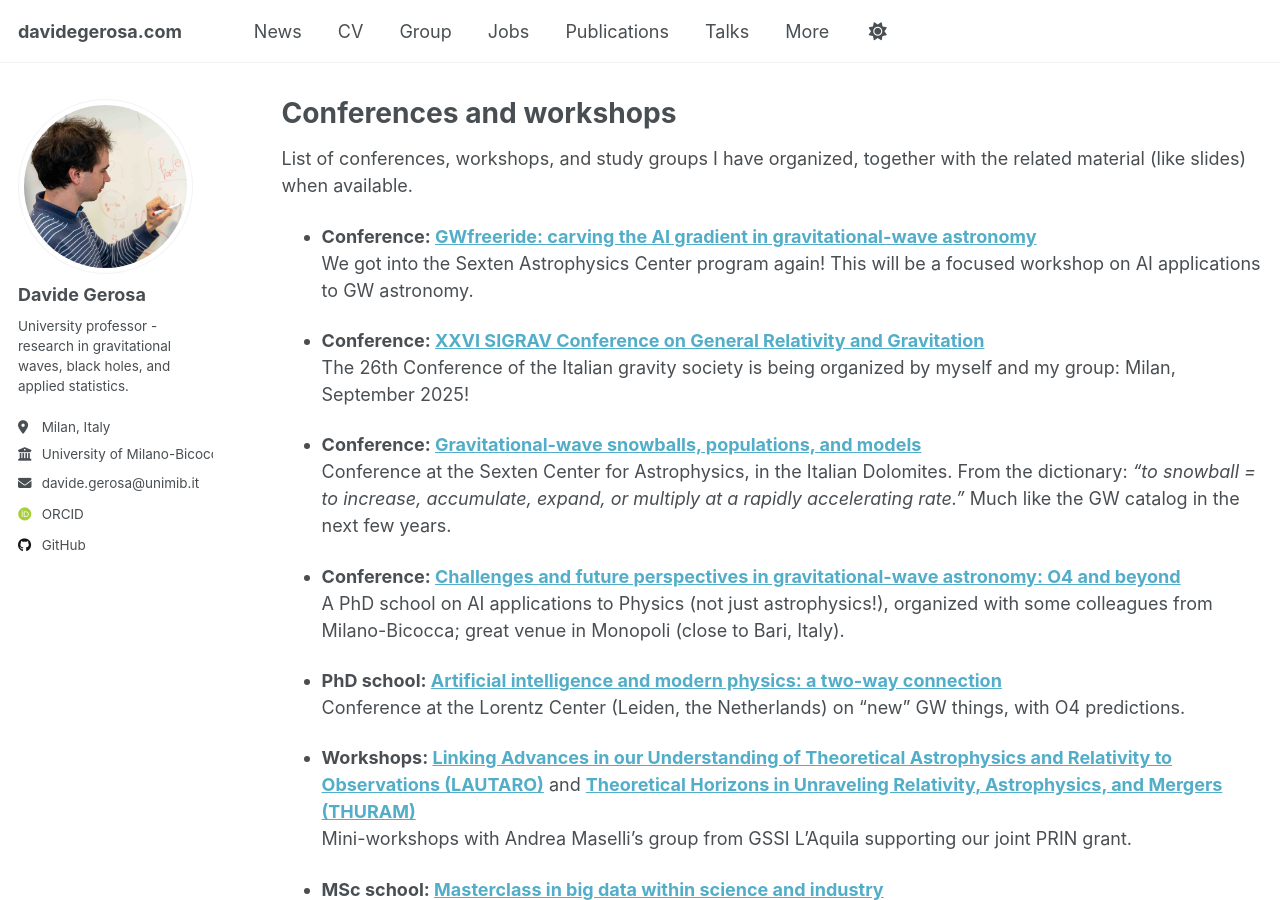
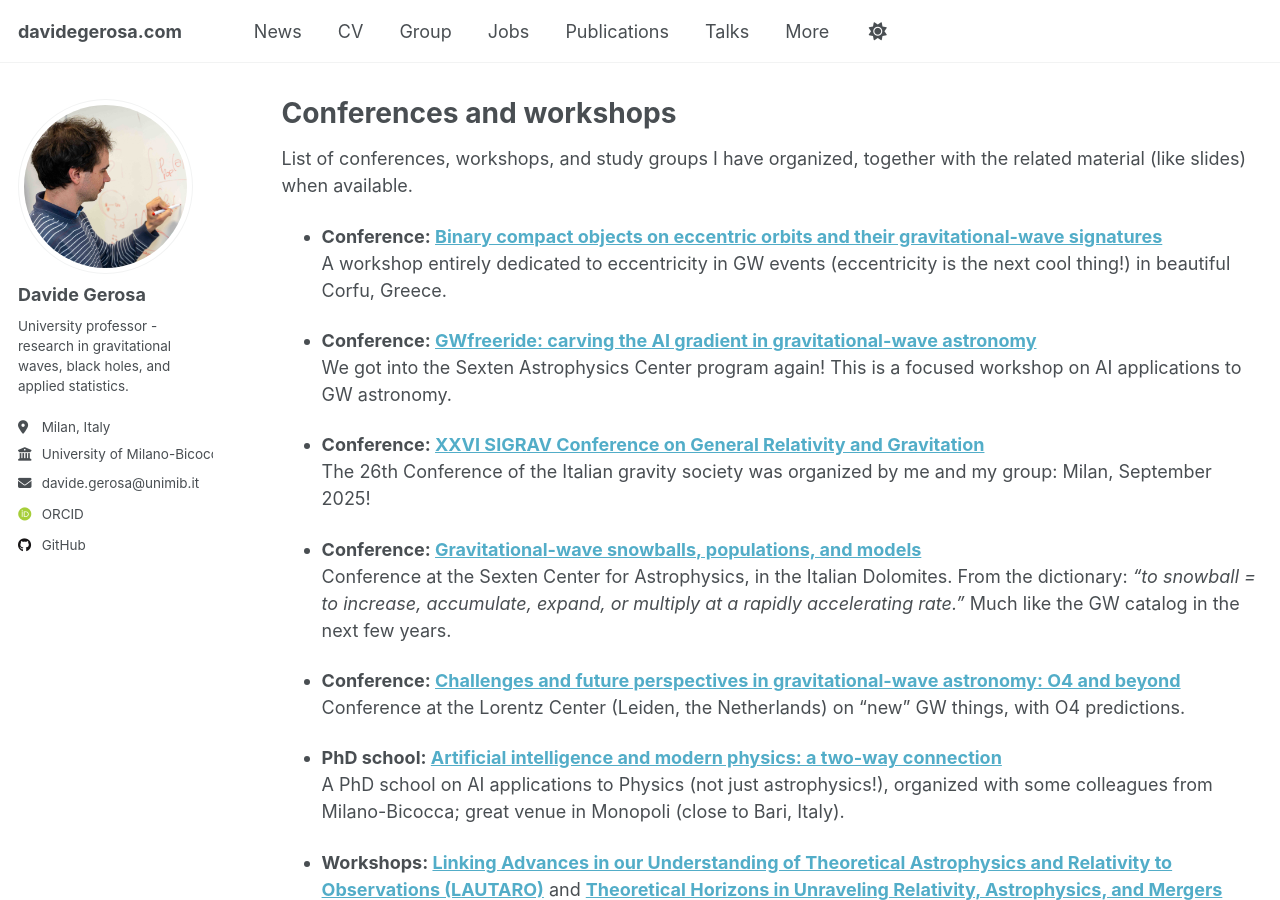
Before and after one commit to dgerosa/website, a Jekyll site: the page built from _pages/conferences.md, in a window 1280 px wide and 900 px high. Built offline with Jekyll 4.4.1, drawn with Linux system fonts in a browser that asks for light colours; some web fonts are replaced.

Commit message:
Wed Aug 12 08:05:35 CEST 2026

```diff
--- a/_pages/conferences.md
+++ b/_pages/conferences.md
@@ -9,20 +9,23 @@ author_profile: true
 
 List of conferences, workshops, and study groups I have organized, together with the related material (like slides) when available.
 
+- **Conference: [Binary compact objects on eccentric orbits and their gravitational-wave signatures](https://sites.google.com/unimib.it/gweccentricity)**
+  A workshop entirely dedicated to eccentricity in GW events (eccentricity is the next cool thing!) in beautiful Corfu, Greece.
+
 - **Conference: [GWfreeride: carving the AI gradient in gravitational-wave astronomy](https://sites.google.com/unimib.it/gwfreeride)**
-  We got into the Sexten Astrophysics Center program again! This will be a focused workshop on AI applications to GW astronomy.
+  We got into the Sexten Astrophysics Center program again! This is a focused workshop on AI applications to GW astronomy.
 
 - **Conference: [XXVI SIGRAV Conference on General Relativity and Gravitation](https://sites.google.com/unimib.it/sigrav2025)**
-  The 26th Conference of the Italian gravity society is being organized by myself and my group: Milan, September 2025!
+  The 26th Conference of the Italian gravity society was organized by me and my group: Milan, September 2025!
 
 - **Conference: [Gravitational-wave snowballs, populations, and models](https://sites.google.com/unimib.it/gwsnowballs)**
   Conference at the Sexten Center for Astrophysics, in the Italian Dolomites. From the dictionary: *"to snowball = to increase, accumulate, expand, or multiply at a rapidly accelerating rate."* Much like the GW catalog in the next few years.
 
 - **Conference: [Challenges and future perspectives in gravitational-wave astronomy: O4 and beyond](https://agenda.infn.it/event/40881/)**
-  A PhD school on AI applications to Physics (not just astrophysics!), organized with some colleagues from Milano-Bicocca; great venue in Monopoli (close to Bari, Italy).
+  Conference at the Lorentz Center (Leiden, the Netherlands) on "new" GW things, with O4 predictions.
 
 - **PhD school: [Artificial intelligence and modern physics: a two-way connection](https://www.lorentzcenter.nl/challenges-and-future-perspectives-in-gravitational-wave-astronomy-o4-and-beyond.html)**
-  Conference at the Lorentz Center (Leiden, the Netherlands) on "new" GW things, with O4 predictions.
+A PhD school on AI applications to Physics (not just astrophysics!), organized with some colleagues from Milano-Bicocca; great venue in Monopoli (close to Bari, Italy).
 
 - **Workshops: [Linking Advances in our Understanding of Theoretical Astrophysics and Relativity to Observations (LAUTARO)](/lautaro/)** and **[Theoretical Horizons in Unraveling Relativity, Astrophysics, and Mergers (THURAM)](/thuram)**
   Mini-workshops with Andrea Maselli’s group from GSSI L’Aquila supporting our joint PRIN grant.
```
